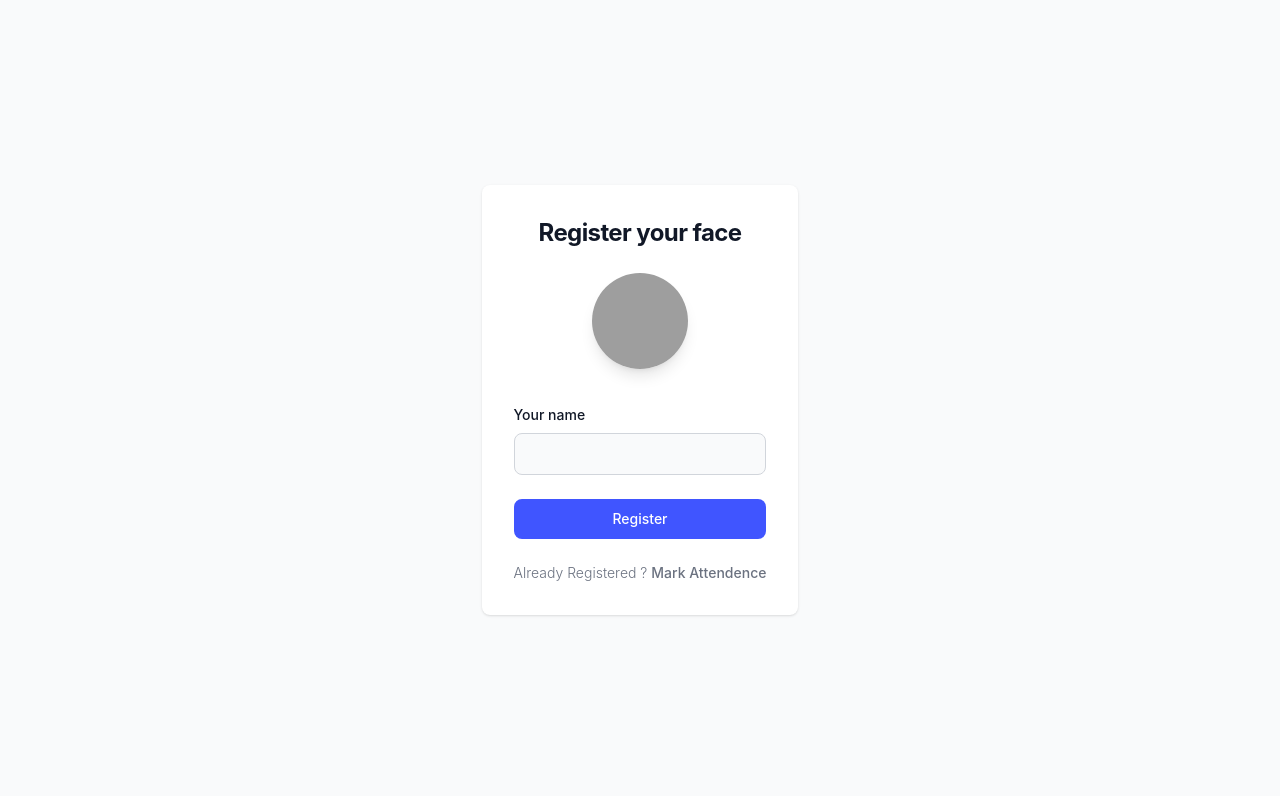
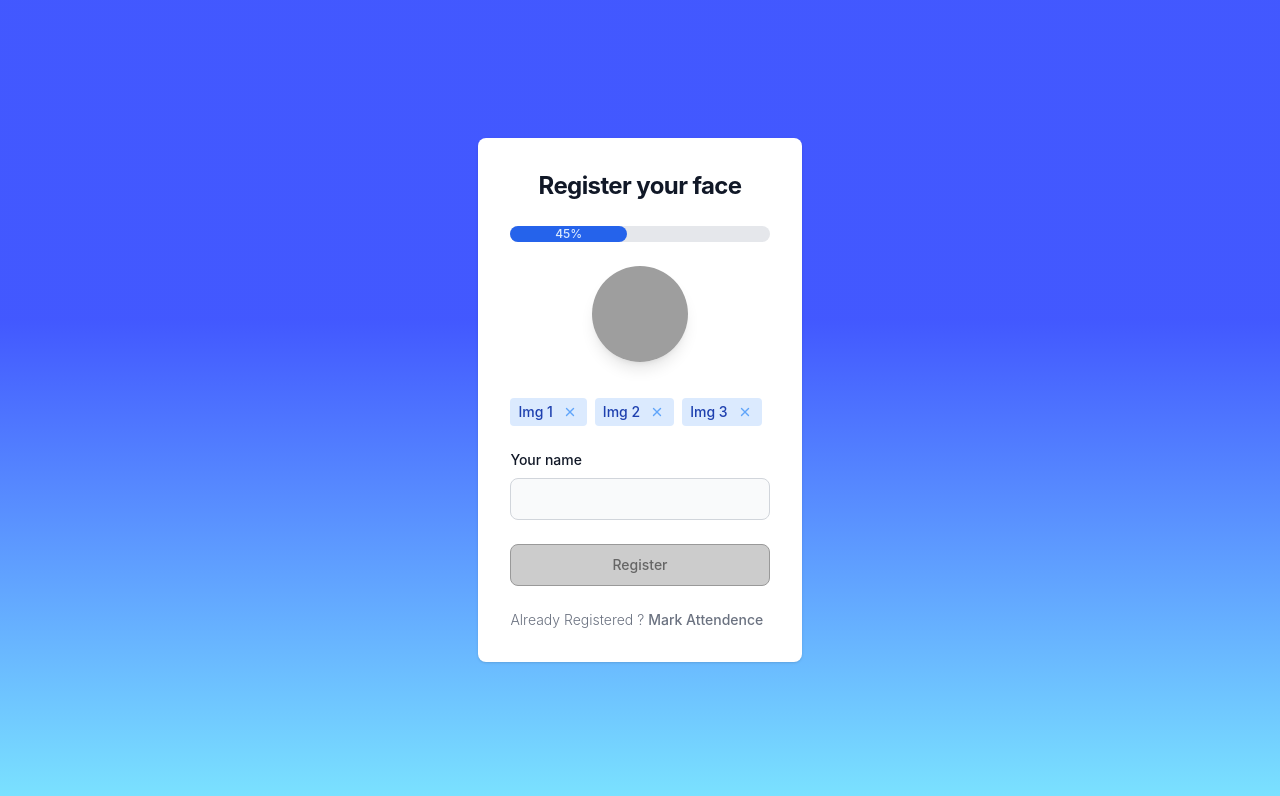
Before and after one commit to harshlohana/face-recog-app, a React (Create React App) app: page /register in a window 1280 px wide. Shown: the top 796 px of the page. Built offline with nearby package versions, Linux system fonts and the light colour scheme; grey boxes are pictures that could not be loaded.

Commit message:
new register page

```diff
--- a/src/index.css
+++ b/src/index.css
@@ -55,3 +55,15 @@ button[disabled] {
 .marginB {
   margin-bottom: 15px;
 }
+
+.colorOv {
+  background: #4055ff;
+}
+
+.sectionColor {
+  background: linear-gradient(
+    180deg,
+    hsla(233, 100%, 63%, 1) 40%,
+    hsla(193, 100%, 74%, 1) 100%
+  );
+}
--- a/src/pages/Index.js
+++ b/src/pages/Index.js
@@ -50,7 +50,7 @@ const Index = () => {
   };
 
   return (
-    <section className="bg-gray-50 dark:bg-gray-900 flex flex-grow wh">
+    <section className="bg-gray-50 dark:bg-gray-900 flex flex-grow wh ">
       <div className="flex flex-col items-center justify-center px-6 py-8 mx-auto md:h-screen lg:py-0">
         <a
           href="/login"
--- a/src/pages/Register.js
+++ b/src/pages/Register.js
@@ -59,7 +59,7 @@ const Register = () => {
   };
 
   return (
-    <section class="bg-gray-50 dark:bg-gray-900 flex flex-group wh">
+    <section class="bg-gray-50 dark:bg-gray-900 flex flex-group wh sectionColor">
       <div class="flex flex-col items-center justify-center px-6 py-8 mx-auto md:h-screen lg:py-0">
         <div class="w-full bg-white rounded-lg shadow dark:border md:mt-0 sm:max-w-md xl:p-0 dark:bg-gray-800 dark:border-gray-700">
           <div class="p-6 space-y-4 md:space-y-6 sm:p-8">
@@ -67,6 +67,16 @@ const Register = () => {
               Register your face
             </h1>
             <form class="space-y-4 md:space-y-6" action="#">
+              <div class="w-full bg-gray-200 rounded-full dark:bg-gray-700">
+                <div
+                  class="bg-blue-600 text-xs font-medium text-blue-100 text-center p-0.5 leading-none rounded-full"
+                  style={{ width: "45%" }}
+                >
+                  {" "}
+                  45%
+                </div>
+              </div>
+
               <div class="w-full max-w-sm bg-white rounded-lg dark:bg-gray-800 dark:border-gray-700">
                 <div class="flex flex-col items-center">
                   <img
@@ -85,6 +95,87 @@ const Register = () => {
                   />
                 </div>
               </div>
+              <span
+                id="badge-dismiss-default"
+                class="inline-flex items-center px-2 py-1 mr-2 text-sm font-medium text-blue-800 bg-blue-100 rounded dark:bg-blue-900 dark:text-blue-300"
+              >
+                Img 1
+                <button
+                  type="button"
+                  class="inline-flex items-center p-0.5 ml-2 text-sm text-blue-400 bg-transparent rounded-sm hover:bg-blue-200 hover:text-blue-900 dark:hover:bg-blue-800 dark:hover:text-blue-300"
+                  data-dismiss-target="#badge-dismiss-default"
+                  aria-label="Remove"
+                >
+                  <svg
+                    aria-hidden="true"
+                    class="w-3.5 h-3.5"
+                    fill="currentColor"
+                    viewBox="0 0 20 20"
+                    xmlns="http://www.w3.org/2000/svg"
+                  >
+                    <path
+                      fill-rule="evenodd"
+                      d="M4.293 4.293a1 1 0 011.414 0L10 8.586l4.293-4.293a1 1 0 111.414 1.414L11.414 10l4.293 4.293a1 1 0 01-1.414 1.414L10 11.414l-4.293 4.293a1 1 0 01-1.414-1.414L8.586 10 4.293 5.707a1 1 0 010-1.414z"
+                      clip-rule="evenodd"
+                    ></path>
+                  </svg>
+                  <span class="sr-only"></span>
+                </button>
+              </span>
+              <span
+                id="badge-dismiss-default"
+                class="inline-flex items-center px-2 py-1 mr-2 text-sm font-medium text-blue-800 bg-blue-100 rounded dark:bg-blue-900 dark:text-blue-300"
+              >
+                Img 2
+                <button
+                  type="button"
+                  class="inline-flex items-center p-0.5 ml-2 text-sm text-blue-400 bg-transparent rounded-sm hover:bg-blue-200 hover:text-blue-900 dark:hover:bg-blue-800 dark:hover:text-blue-300"
+                  data-dismiss-target="#badge-dismiss-default"
+                  aria-label="Remove"
+                >
+                  <svg
+                    aria-hidden="true"
+                    class="w-3.5 h-3.5"
+                    fill="currentColor"
+                    viewBox="0 0 20 20"
+                    xmlns="http://www.w3.org/2000/svg"
+                  >
+                    <path
+                      fill-rule="evenodd"
+                      d="M4.293 4.293a1 1 0 011.414 0L10 8.586l4.293-4.293a1 1 0 111.414 1.414L11.414 10l4.293 4.293a1 1 0 01-1.414 1.414L10 11.414l-4.293 4.293a1 1 0 01-1.414-1.414L8.586 10 4.293 5.707a1 1 0 010-1.414z"
+                      clip-rule="evenodd"
+                    ></path>
+                  </svg>
+                  <span class="sr-only"></span>
+                </button>
+              </span>
+              <span
+                id="badge-dismiss-default"
+                class="inline-flex items-center px-2 py-1 mr-2 text-sm font-medium text-blue-800 bg-blue-100 rounded dark:bg-blue-900 dark:text-blue-300"
+              >
+                Img 3
+                <button
+                  type="button"
+                  class="inline-flex items-center p-0.5 ml-2 text-sm text-blue-400 bg-transparent rounded-sm hover:bg-blue-200 hover:text-blue-900 dark:hover:bg-blue-800 dark:hover:text-blue-300"
+                  data-dismiss-target="#badge-dismiss-default"
+                  aria-label="Remove"
+                >
+                  <svg
+                    aria-hidden="true"
+                    class="w-3.5 h-3.5"
+                    fill="currentColor"
+                    viewBox="0 0 20 20"
+                    xmlns="http://www.w3.org/2000/svg"
+                  >
+                    <path
+                      fill-rule="evenodd"
+                      d="M4.293 4.293a1 1 0 011.414 0L10 8.586l4.293-4.293a1 1 0 111.414 1.414L11.414 10l4.293 4.293a1 1 0 01-1.414 1.414L10 11.414l-4.293 4.293a1 1 0 01-1.414-1.414L8.586 10 4.293 5.707a1 1 0 010-1.414z"
+                      clip-rule="evenodd"
+                    ></path>
+                  </svg>
+                  <span class="sr-only"></span>
+                </button>
+              </span>
               <div>
                 <label
                   for="email"
@@ -105,9 +196,9 @@ const Register = () => {
                 />
               </div>
               <button
-                class="w-full text-white bg-primary-500 hover:bg-primary-600 focus:ring-4 focus:outline-none focus:ring-primary-300 font-medium rounded-lg text-sm px-5 py-2.5 text-center dark:bg-primary-500 dark:hover:bg-primary-600 dark:focus:ring-primary-800"
-                style={{ background: "#4055ff" }}
+                class="w-full text-white bg-primary-500 hover:bg-primary-600 focus:ring-4 focus:outline-none focus:ring-primary-300 font-medium rounded-lg text-sm px-5 py-2.5 text-center dark:bg-primary-500 dark:hover:bg-primary-600 dark:focus:ring-primary-800 colorOv"
                 onClick={handlerSubmit}
+                disabled={true}
               >
                 {loading ? (
                   <>
```
